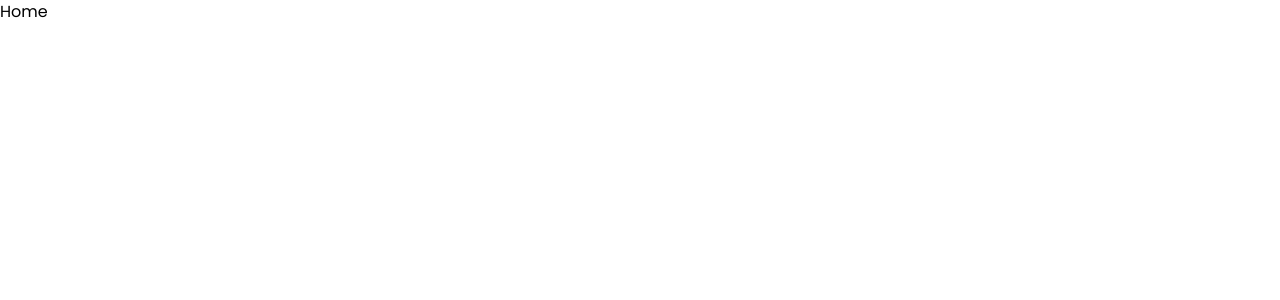
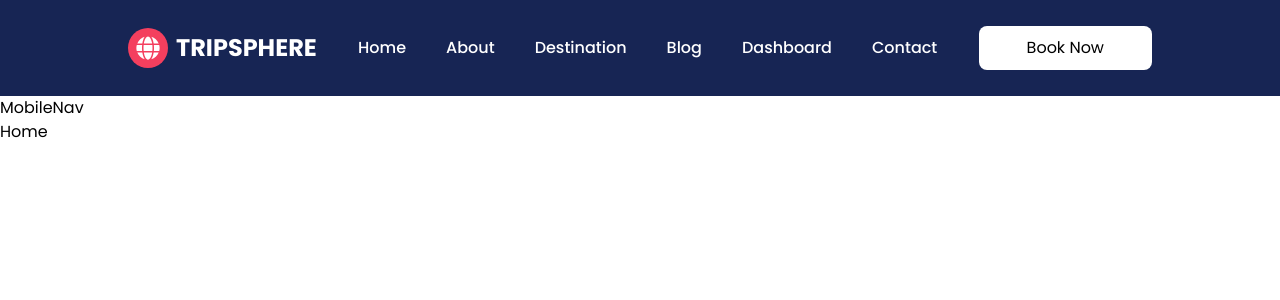
Before and after one commit to ch13Nataliia/travel_app, a Next.js app: page / in a window 1280 px wide. Shown: the top 300 px of the page. Built offline with nearby package versions, Linux system fonts and the light colour scheme.

Commit message:
created navbar

```diff
--- a/app/layout.tsx
+++ b/app/layout.tsx
@@ -1,11 +1,11 @@
 import type { Metadata } from 'next';
 import { Poppins } from 'next/font/google';
 import './globals.css';
+import ResponsiveNav from '@/components/Home/Navbar/ResponsiveNav';
 const font = Poppins({
   weight: ['100', '200', '300', '400', '500', '600', '700', '800', '900'],
   subsets: ['latin'],
 });
-
 
 export const metadata: Metadata = {
   title: 'Travel App',
@@ -20,9 +20,8 @@
   return (
     <html lang="en">
       <body className={`${font.className} antialiased`}>
-
+        <ResponsiveNav />
         {children}
-
       </body>
     </html>
   );
--- a/components/Home/Home.tsx
+++ b/components/Home/Home.tsx
@@ -1,7 +1,7 @@
 import React from 'react';
 
 const Home = () => {
-  return <div>Home</div>;
+  return <div className="overflow-hidden">Home</div>;
 };
 
 export default Home;
--- /dev/null
+++ b/components/Home/Navbar/MobileNav.tsx
@@ -0,0 +1,9 @@
+import React from 'react'
+
+const MobileNav = () => {
+  return (
+    <div>MobileNav</div>
+  )
+}
+
+export default MobileNav
--- /dev/null
+++ b/components/Home/Navbar/Nav.tsx
@@ -0,0 +1,45 @@
+import { navLinks } from '@/constant/constant';
+import Link from 'next/link';
+import React from 'react';
+import { FaGlobe } from 'react-icons/fa';
+import { HiBars3BottomRight } from 'react-icons/hi2';
+
+const Nav = () => {
+  return (
+    <div className="bg-blue-950 transition-all duration-200 h-[12vh] z[1000]">
+      <div className="flex items-center h-full justify-between w-[90%] xl:w-[80%] mx-auto">
+        {/* LOGO */}
+        <div className="flex items-center space-x-2">
+          <div className="w-10 h-10 bg-rose-500 rounded-full flex items-center justify-center flex-col">
+            <FaGlobe className="w-6 h-6 text-white" />
+          </div>
+          <h1 className="text-xl md:text-2xl text-white uppercase font-bold">
+            TripSphere
+          </h1>
+        </div>
+        {/* Nav links */}
+        <div className="hidden lg:flex items-center space-x-10">
+          {navLinks.map((link) => {
+            return (
+              <Link href={link.url} key={link.id}>
+                <p className="relative text-white text-base font-medium w-fit block after:block  after:content-[''] after:absolute after:h-[3px] after:bg-yellow-300 after:w-full after:scale-x-0 after:hover:scale-x-100 after:transition duration-300 after:origin-right">
+                  {link.label}
+                </p>
+              </Link>
+            );
+          })}
+        </div>
+        {/* BUTTONS */}
+        <div className="flex items-center space-x-4">
+          <button className="md:px-12 md:py-2.5 px-8 py-2 text black text-base bg-white hover:bg-gray-200 transitiob-all duration-200 rounded-lg">
+            Book Now
+          </button>
+          {/* BURGER MENU */}
+          <HiBars3BottomRight className="w-8 h-8 cursor-pointer text-white lg:hidden" />
+        </div>
+      </div>
+    </div>
+  );
+};
+
+export default Nav;
--- /dev/null
+++ b/components/Home/Navbar/ResponsiveNav.tsx
@@ -0,0 +1,12 @@
+import React from 'react'
+import Nav from './Nav'
+import MobileNav from './MobileNav'
+
+const ResponsiveNav = () => {
+  return (
+    <div><Nav />
+    <MobileNav /></div>
+  )
+}
+
+export default ResponsiveNav
--- /dev/null
+++ b/constant/constant.ts
@@ -0,0 +1,32 @@
+export const navLinks = [
+  {
+    id: 1,
+    url: '#',
+    label: 'Home',
+  },
+  {
+    id: 2,
+    url: '#',
+    label: 'About',
+  },
+  {
+    id: 3,
+    url: '#',
+    label: 'Destination',
+  },
+  {
+    id: 4,
+    url: '#',
+    label: 'Blog',
+  },
+  {
+    id: 5,
+    url: '#',
+    label: 'Dashboard',
+  },
+  {
+    id: 5,
+    url: '#',
+    label: 'Contact',
+  },
+];
```
